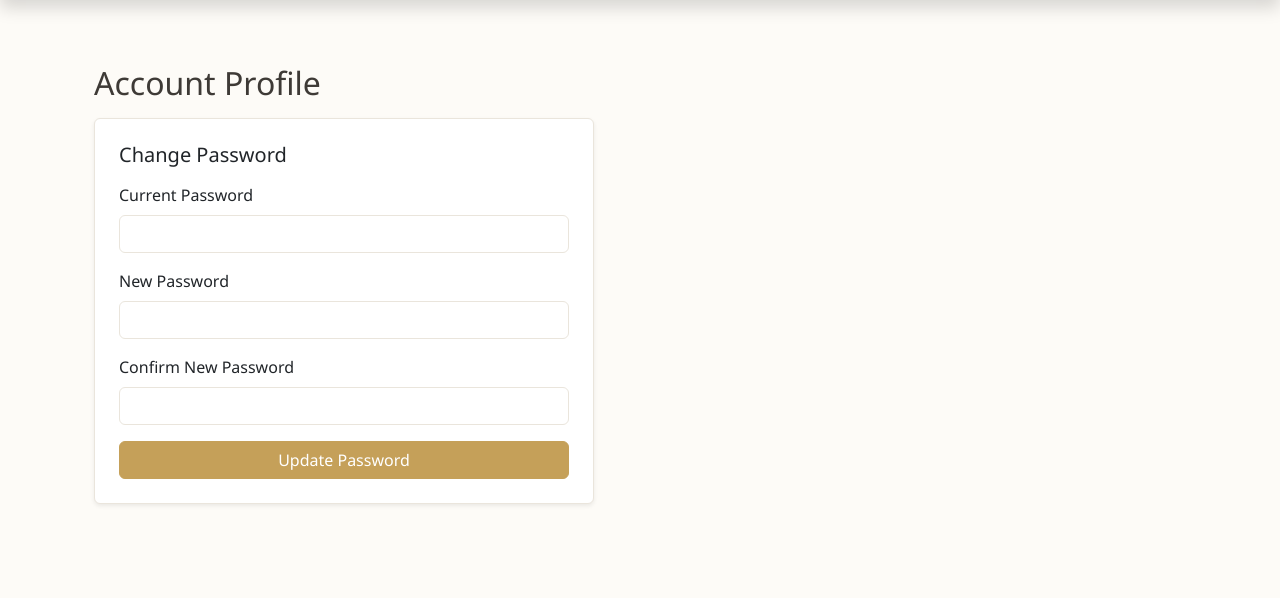
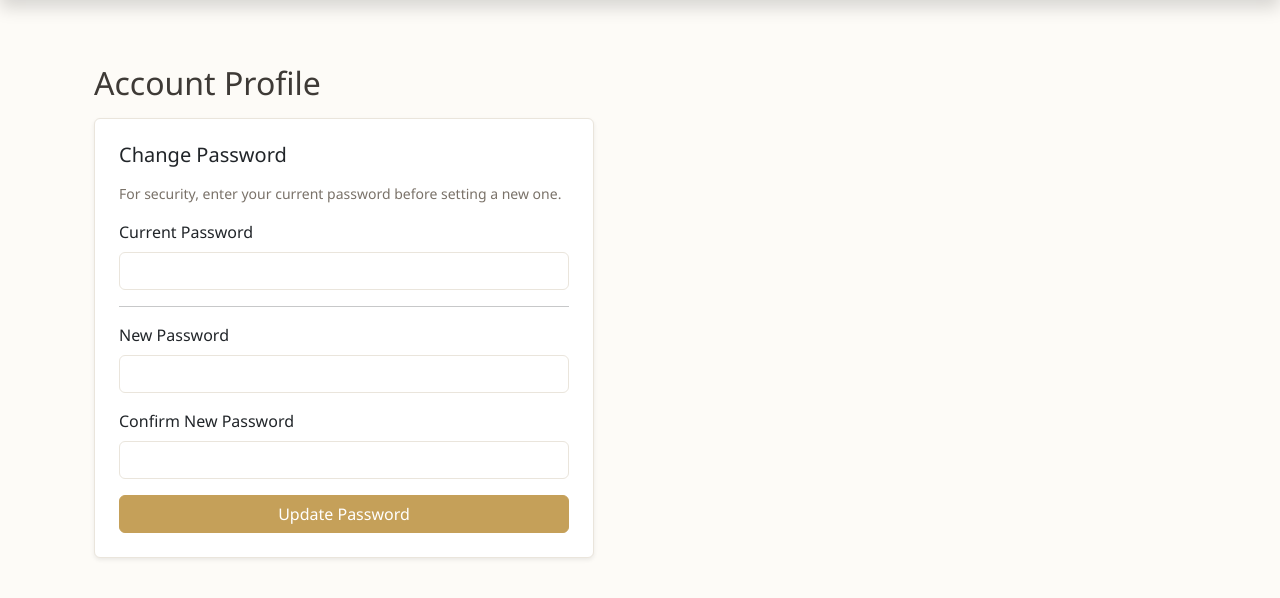
Before and after one commit to priestessrielvaldez07/aaleyah-collection, a Flask app: page /profile in a window 1280 px wide. Shown: the part 128-726 px from the top of the page. Run offline with Flask 3, Linux system fonts and the light colour scheme; a user stored in the database is signed in.

Commit message:
Add files via upload

```diff
--- /dev/null
+++ b/requirements.txt
@@ -0,0 +1,6 @@
+   Flask
+   Flask-SQLAlchemy
+   Flask-Login
+   python-dotenv
+   openpyxl
+   psycopg[binary]
--- a/templates/profile.html
+++ b/templates/profile.html
@@ -14,11 +14,13 @@
 
     <div class="card p-4 mt-3 shadow-sm" style="max-width: 500px;">
         <h5 class="mb-3">Change Password</h5>
+        <p class="text-muted small mb-3">For security, enter your current password before setting a new one.</p>
         <form method="POST" action="/profile">
             <div class="mb-3">
                 <label class="form-label">Current Password</label>
                 <input type="password" name="current_password" class="form-control" required>
             </div>
+            <hr>
             <div class="mb-3">
                 <label class="form-label">New Password</label>
                 <input type="password" name="new_password" class="form-control" required>
```
